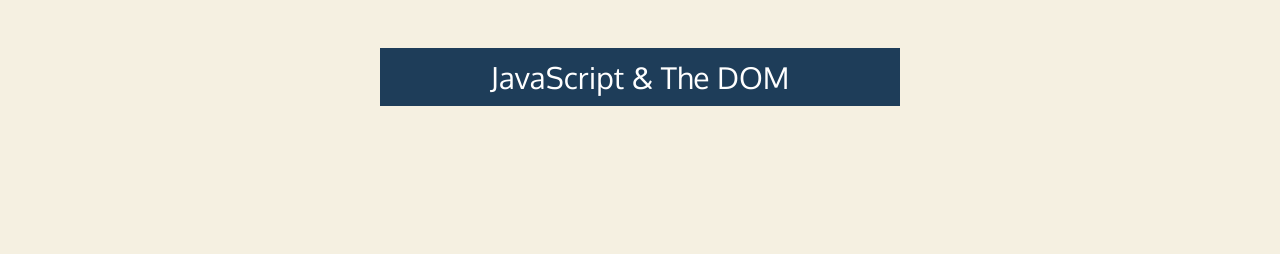
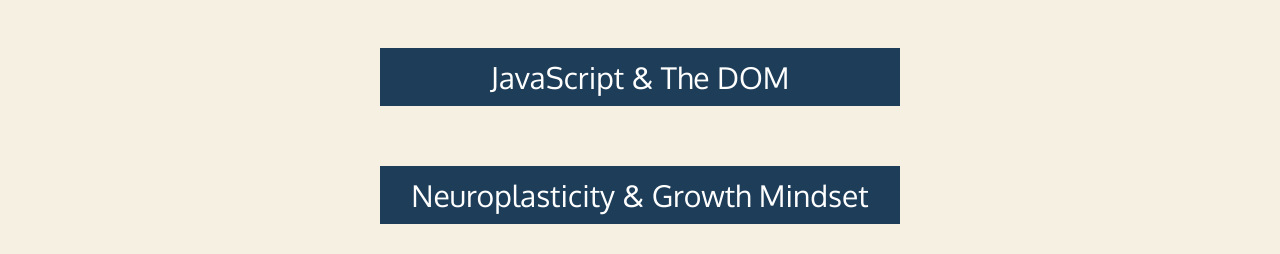
Before and after one commit to carter-bardellmunro/carter-bardellmunro.github.io, a plain HTML site: page my-blog.html in a window 1280 px wide. Shown: the part 650-904 px from the top of the page. Before the commit the page ends 800 px from the top, so only its background shows below. Drawn offline with Linux system fonts and the light colour scheme.

Commit message:
added new blog to article list

```diff
--- a/my-blog.html
+++ b/my-blog.html
@@ -40,6 +40,9 @@
         <div class="article-list">
             <a href="blog/javascript-dom.html">JavaScript & The DOM</a>
         </div>
+        <div class="article-list">
+            <a href="blog/neuroplasticity.html">Neuroplasticity & Growth Mindset</a>
+        </div>
     </section>
 </body>
 </html>
```
